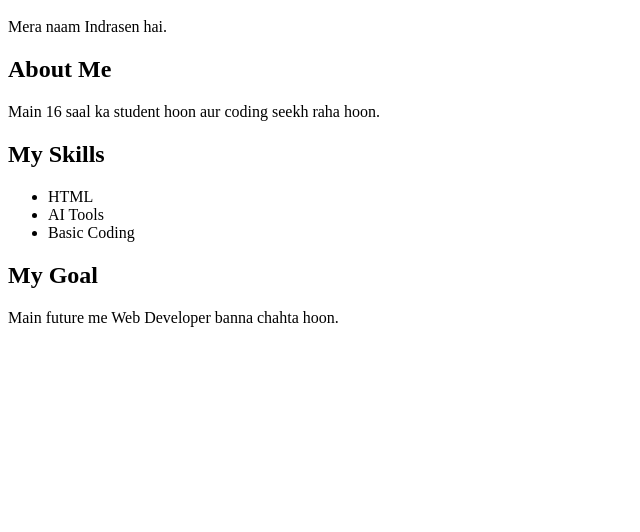
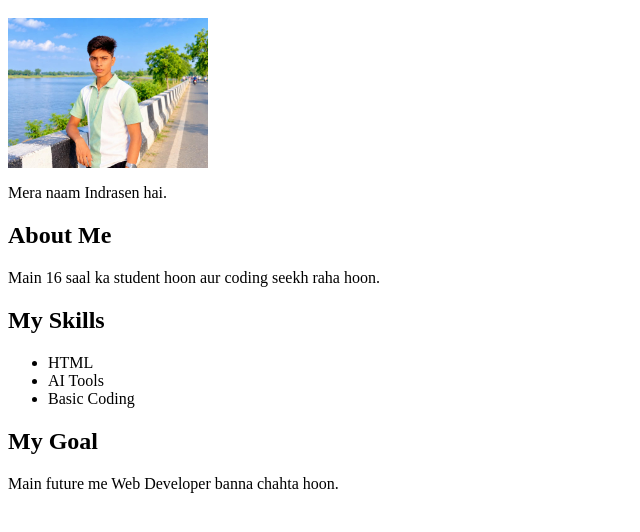
Before and after one commit to indrasen54986-collab/indrasen123.github.io, a plain HTML site: page index.html in a window 1280 px wide. Shown: the part 48-580 px from the top of the page, without its empty margins (0-640 px from the left). Drawn offline with Linux system fonts and the light colour scheme.

Commit message:
Update index.html

```diff
--- a/index.html
+++ b/index.html
@@ -1,6 +1,7 @@
 <body>
 
 <h1>Welcome To My Website</h1>
+    <img src="Yadav.jpeg" width="200">
 
 <p>Mera naam Indrasen hai.</p>
 
```
